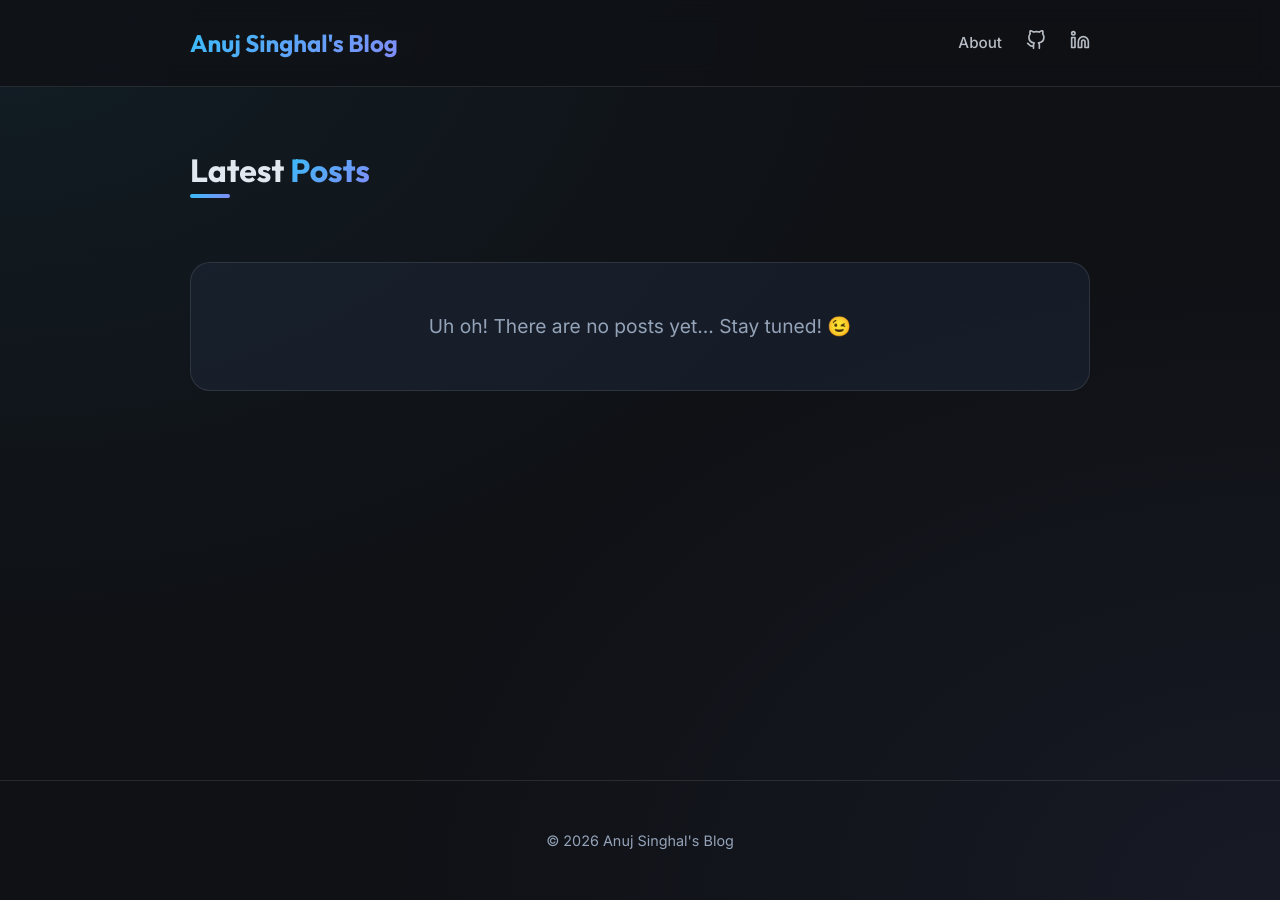
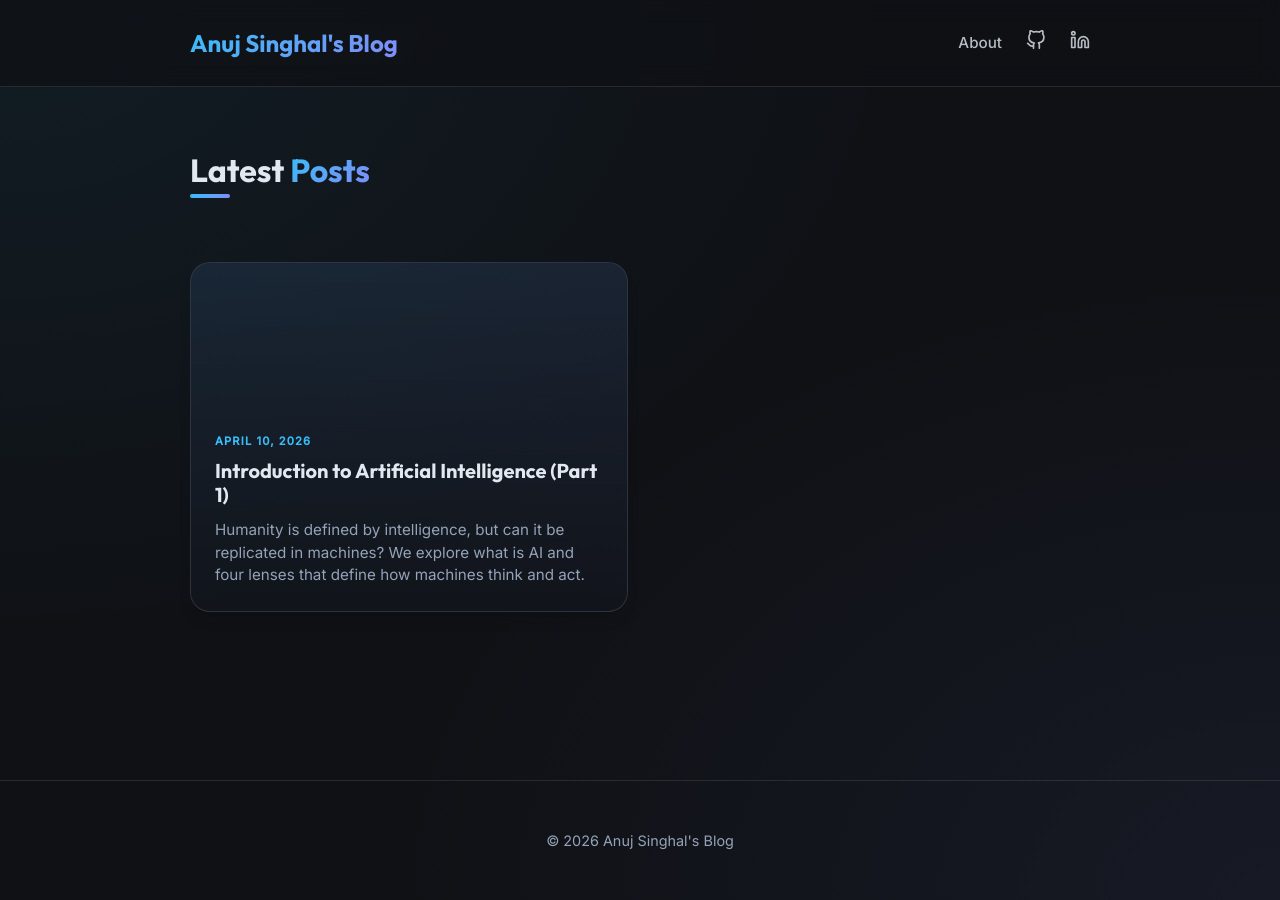
Before and after one commit to aks1708/aks1708.github.io, a Jekyll site: the page built from index.html, in a window 1280 px wide. Built offline with Jekyll 4.4.1, drawn with Linux system fonts in a browser that asks for light colours; some of the changed lines change nothing that is shown.

Commit message:
Added post Intro to AI Part 1 and altered post grid size

```diff
--- a/_layouts/default.html
+++ b/_layouts/default.html
@@ -178,7 +178,7 @@
         /* Posts Grid */
         .posts-grid {
             display: grid;
-            grid-template-columns: repeat(auto-fill, minmax(240px, 1fr));
+            grid-template-columns: repeat(auto-fill, minmax(300px, 1fr));
             gap: 1.5rem;
             margin-top: 2.5rem;
         }
@@ -189,7 +189,7 @@
             border-radius: 1.25rem;
             box-shadow: var(--card-shadow);
             transition: all 0.4s cubic-bezier(0.175, 0.885, 0.32, 1.275);
-            aspect-ratio: 1 / 1;
+            aspect-ratio: 5 / 4;
             display: flex;
             flex-direction: column;
             overflow: hidden;
--- /dev/null
+++ b/_posts/2026-04-10-AI-Part01.md
@@ -0,0 +1,44 @@
+---
+title: Introduction to Artificial Intelligence (Part 1)
+date: 2026-04-10
+layout: post
+summary: Humanity is defined by intelligence, but can it be replicated in machines? We explore what is AI and four lenses that define how machines think and act.
+
+---
+Our civilisation has been built through human intelligence. From agriculture, manufacturing, and communication to the device you are reading this article on, it has all been built by **Homo Sapiens**, which is Latin for **wise man**. What makes us humans special are our cognitive abilities and problem-solving capabilities. In fact, intelligence is such a fascinating topic; it has multiple definitions for what it is. If you ask me, I would say it comes in various types, such as verbal, emotional, logical and spatial, and how we can leverage these forms to think, act and solve problems.<br>
+
+If you are new to AI, you may think this is a relatively recent technology, but actually it dates back 70-75 years ago. We ought to start with Alan Turing's paper in the 1950s, titled **Computing Machinery and Intelligence**, which essentially asks, *'Can Machines Think?'* It is here where the **Turing test** was born. It involves a human and a computer that are asked a bunch of questions and a judge. If the judge cannot distinguish between the computer and human based on their responses, then the computer passes the test and is considered to be *'intelligent'*.
+
+Now why is this case? Here we test the computer's ability to understand and generate natural language, which is what gave rise to the field of NLP (Natural Language Processing). We test the machine's ability to represent knowledge and store information and reason about this knowledge to draw conclusions. But really this is not enough. Additionally, we can perceive our environment based on what we see, and we can move and manipulate objects, such as holding a cup of tea, which I hope you have whilst reading this. So we need to incorporate computer vision and robotics for these respective capabilities, and this is what's called the **total Turing Test.**
+
+We will come back to what happened after that in a future article. Here let us try to dive deeper into what AI really is. Just like there have been multiple definitions of intelligence, there are various ways of thinking about AI.
+
+### <span style="background: linear-gradient(135deg, #38bdf8 0%, #818cf8 100%); -webkit-background-clip: text; background-clip: text; -webkit-text-fill-color: transparent;">Thinking Humanly</span> ###
+
+We need to study how humans think, and our understanding of the human mind is incomplete. However, we do have tools at our disposal, such as MRI, to analyse brain activity through scans. Additionally, we have this ability to **introspect** where we monitor and process thoughts as they come. You may think, should we build AI by imitating humans? After all, aeroplanes were not built to imitate birds; they were built through the study of aerodynamics, and so perhaps we can think in this manner too. However, we can most certainly use humans as a benchmark to evaluate the performance of AI systems.
+
+### <span style="background: linear-gradient(135deg, #38bdf8 0%, #818cf8 100%); -webkit-background-clip: text; background-clip: text; -webkit-text-fill-color: transparent;">Thinking Rationally</span> ###
+
+What does it mean to be **rational**? Essentially, it is **doing the right thing**. Although what constitutes 'right' can be debatable. Just because we have separated it from human thinking does not mean humans are irrational, but we aren't perfectly rational either. When we experience strong emotions like anger, stress, or sadness, our thinking can be clouded, and the outcome may be undesirable.<br>
+
+When we look at AI from this lens, we consider the laws of thought that lead to the study of **logic** and the **syllogisms** (structures) by which we define this logic.
+
+Consider the statements. All humans are mortal, and Anuj is a human. You can easily conclude that Anuj is mortal. Notice, however, that for this to hold, we need these statements to be 100% true in the first place. What happens when we have *uncertainty*? Then it becomes difficult to formulate statements in this way. Logic like this requires statements of absolute certainty, which, of course, does not always hold in the real world. That is where probability fills this void. It *is* the study of uncertainty.
+
+### <span style="background: linear-gradient(135deg, #38bdf8 0%, #818cf8 100%); -webkit-background-clip: text; background-clip: text; -webkit-text-fill-color: transparent;">Acting Humanly</span> ###
+
+Agents are entities that act. It comes from the Latin verb **agere**, meaning **to do**. You'll probably hear about AI agents in the media a lot, and really these refer to systems that can perform tasks autonomously to reach a goal. Autonomous because they plan, reason and decide the steps to take, which is different from automation, where we tend to define the steps and execution is automatic.
+
+We talked about thinking humanly, but we don't achieve things just by thinking. We need to perform actions. So you could think of intelligence as this blend of thinking and acting to achieve something. Although not everything requires thought. Do you have to think to pull your hand away from a hot surface? No, it's a reflex.
+
+### <span style="background: linear-gradient(135deg, #38bdf8 0%, #818cf8 100%); -webkit-background-clip: text; background-clip: text; -webkit-text-fill-color: transparent;">Acting Rationally</span> ###
+
+Here we strive to build rational agents that act to achieve the best outcome or the best expected outcome when we have uncertainty. We provide the objective to the agent, and it needs to learn how to best achieve this goal. This naturally leads to how we should define this objective in the first place. This can bring major challenges. A wrong objective can have negative outcomes, and even very intelligent systems can be problematic.<br>
+
+Consider a self-driving car. If we give a vague objective to reach our destination, it may do so without any regard for safety or road regulations and this creates a huge **alignment** problem between human preferences and what the self-driving car or AI in general does. Ultimately we want to provide the agent an objective plus any values that align with us.
+
+I mentioned that very intelligent systems can be problematic. They may find loopholes and workarounds to solve a problem, but that may not be in alignment with what humans like. And again, this is why defining the objective is so crucial. The agent needs to meet *our* criteria rather than *theirs*.
+
+### <span style="background: linear-gradient(135deg, #38bdf8 0%, #818cf8 100%); -webkit-background-clip: text; background-clip: text; -webkit-text-fill-color: transparent;">Conclusion</span> ###
+
+So you can see that we can think about AI through multiple lenses, and hopefully you can see why this is a really interesting field and how we can understand intelligence this way. It combines many ideas from STEM (Science, Technology, Engineering and Mathematics) as well as economics, philosophy and psychology. In the next article we will look at the timeline of AI. How this field has evolved and the challenges faced in adoption and development. Stay tuned!
```
